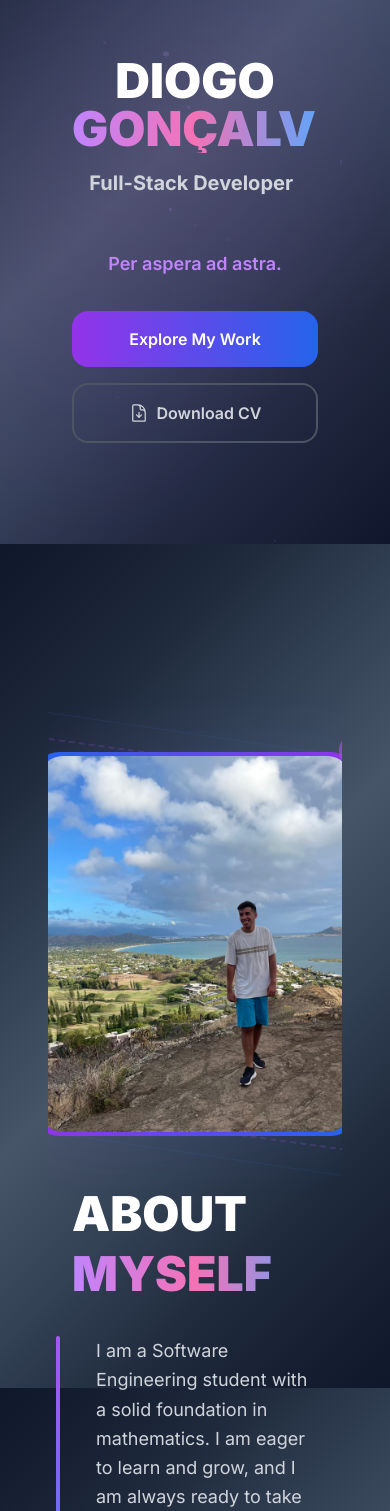
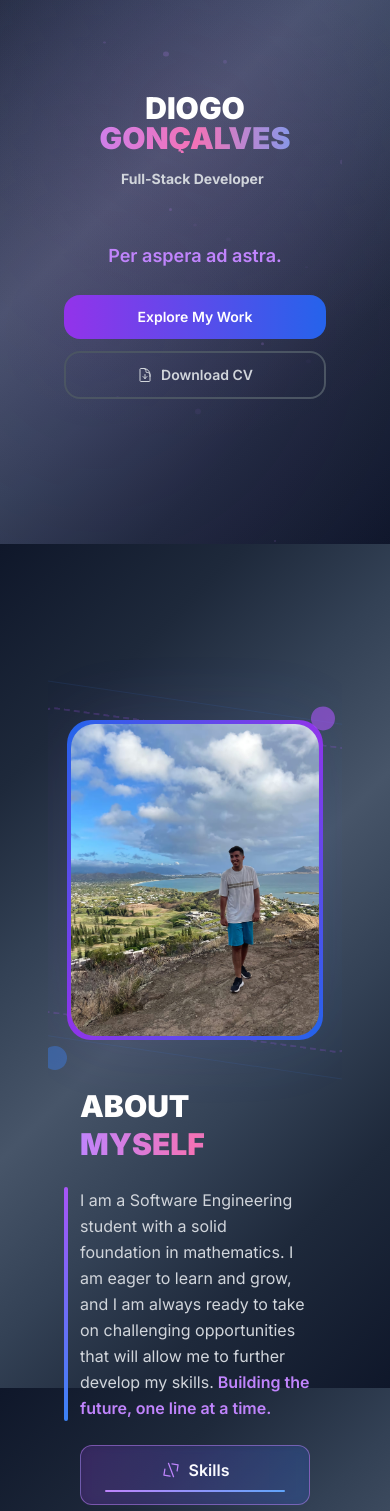
Before and after one commit to Diogoacg/My-Portfolio, a Next.js app: page / in a window 390 px wide. Shown: the part 300-1811 px from the top of the page. Built offline with nearby package versions, Linux system fonts and the light colour scheme.

Commit message:
now responsive

```diff
--- a/next.config.js
+++ b/next.config.js
@@ -3,6 +3,7 @@ const nextConfig = {
   experimental: {
     optimizePackageImports: ["framer-motion"],
   },
+  reactStrictMode: true,
   webpack: (config) => {
     config.externals = [...config.externals, { canvas: "canvas" }];
     return config;
--- a/src/app/components/AboutSection.jsx
+++ b/src/app/components/AboutSection.jsx
@@ -14,9 +14,9 @@ const TAB_DATA = [
   {
     title: "Skills",
     id: "skills",
-    icon: <CodeBracketIcon className="h-6 w-6" />,
+    icon: <CodeBracketIcon className="icon-base" />,
     content: (
-      <div className="grid grid-cols-2 sm:grid-cols-3 gap-6">
+      <div className="skills-grid">
         {[
           "Java",
           "Rust",
@@ -41,16 +41,14 @@ const TAB_DATA = [
             initial={{ opacity: 0, scale: 0.8 }}
             whileInView={{ opacity: 1, scale: 1 }}
             transition={{ delay: index * 0.1 }}
-            className="group flex items-center gap-3 p-3 rounded-xl bg-gradient-to-r from-purple-500/10 to-blue-500/10 border border-purple-500/20 hover:border-purple-400/40 transition-all duration-300"
+            className="skill-item group"
           >
             <motion.div
               animate={{ rotate: [0, 360] }}
               transition={{ duration: 8, repeat: Infinity, ease: "linear" }}
               className="w-2 h-2 rounded-full bg-gradient-to-r from-purple-400 to-blue-400"
             />
-            <span className="text-gray-300 group-hover:text-white transition-colors font-medium">
-              {skill}
-            </span>
+            <span className="skill-text">{skill}</span>
           </motion.div>
         ))}
       </div>
@@ -59,7 +57,7 @@ const TAB_DATA = [
   {
     title: "Education",
     id: "education",
-    icon: <AcademicCapIcon className="h-6 w-6" />,
+    icon: <AcademicCapIcon className="icon-base" />,
     content: (
       <motion.div
         initial={{ opacity: 0, x: -20 }}
@@ -67,9 +65,9 @@ const TAB_DATA = [
         className="relative"
       >
         <div className="absolute left-4 top-0 bottom-0 w-0.5 bg-gradient-to-b from-purple-500 to-blue-500 rounded-full" />
-        <div className="relative ml-8 p-6 rounded-2xl bg-gradient-to-br from-slate-800/50 to-purple-900/20 border border-purple-500/30 backdrop-blur-sm">
+        <div className="about-content-display relative ml-8">
           <div className="absolute -left-6 top-8 w-4 h-4 bg-purple-500 rounded-full border-4 border-slate-900" />
-          <h3 className="text-2xl font-bold text-white mb-2">
+          <h3 className="responsive-text-lg font-bold text-white mb-2">
             BSc in Software Engineering
           </h3>
           <p className="text-purple-300 font-medium mb-1">
@@ -83,7 +81,7 @@ const TAB_DATA = [
   {
     title: "Experience",
     id: "experience",
-    icon: <BriefcaseIcon className="h-6 w-6" />,
+    icon: <BriefcaseIcon className="icon-base" />,
     content: (
       <motion.div
         initial={{ opacity: 0, x: -20 }}
@@ -91,13 +89,13 @@ const TAB_DATA = [
         className="relative"
       >
         <div className="absolute left-4 top-0 bottom-0 w-0.5 bg-gradient-to-b from-purple-500 to-blue-500 rounded-full" />
-        <div className="relative ml-8 p-6 rounded-2xl bg-gradient-to-br from-slate-800/50 to-purple-900/20 border border-purple-500/30 backdrop-blur-sm">
+        <div className="about-content-display relative ml-8">
           <div className="absolute -left-6 top-8 w-4 h-4 bg-blue-500 rounded-full border-4 border-slate-900" />
-          <h3 className="text-2xl font-bold text-white mb-2">
+          <h3 className="responsive-text-lg font-bold text-white mb-2">
             Part-Time Software Developer
           </h3>
           <p className="text-blue-300 font-medium mb-1">Cognitage, Braga</p>
-          <p className="text-gray-400 mb-3">2022 - Present</p>
+          <p className="text-gray-400 mb-3">December 2022 - July 2025</p>
           <p className="text-gray-300 leading-relaxed">
             Worked on AI, Blockchain and Full Homomorphic Encryption projects.
           </p>
@@ -122,10 +120,10 @@ const AboutSection = () => {
   return (
     <section
       id="about"
-      className="relative py-24 overflow-hidden section-transparent"
+      className="about-container relative overflow-hidden section-transparent"
     >
-      <div className="relative z-10 container mx-auto px-6">
-        <div className="md:grid md:grid-cols-2 gap-16 items-center">
+      <div className="relative z-10 container mx-auto responsive-padding">
+        <div className="about-grid">
           {/* Image Section */}
           <motion.div
             initial={{ opacity: 0, scale: 0.8, rotate: -5 }}
@@ -135,7 +133,6 @@ const AboutSection = () => {
             className="relative flex justify-center mb-12 md:mb-0"
           >
             <div className="relative">
-              {/* Floating rings */}
               <motion.div
                 animate={{ rotate: 360 }}
                 transition={{ duration: 25, repeat: Infinity, ease: "linear" }}
@@ -147,15 +144,13 @@ const AboutSection = () => {
                 className="absolute -inset-12 rounded-3xl border border-blue-500/10"
               />
 
-              {/* Glowing background */}
               <motion.div
                 animate={{ opacity: [0.3, 0.6, 0.3] }}
                 transition={{ duration: 4, repeat: Infinity }}
                 className="absolute inset-0 bg-gradient-to-r from-purple-500/20 to-blue-500/20 rounded-3xl blur-2xl"
               />
 
-              {/* Main image container */}
-              <div className="relative w-80 h-96 lg:w-96 lg:h-[28rem]">
+              <div className="about-image">
                 <div className="absolute inset-0 rounded-3xl bg-gradient-to-tr from-purple-600 via-blue-600 to-purple-600 p-1">
                   <div className="w-full h-full rounded-3xl overflow-hidden bg-gray-900">
                     <Image
@@ -168,11 +163,10 @@ const AboutSection = () => {
                   </div>
                 </div>
 
-                {/* Floating elements */}
                 <motion.div
                   animate={{ y: [-8, 8, -8], rotate: [0, 180, 360] }}
                   transition={{ duration: 6, repeat: Infinity }}
-                  className="absolute -top-4 -right-4 w-8 h-8 bg-purple-500 rounded-full opacity-60"
+                  className="about-image-floating absolute bg-purple-500 rounded-full opacity-60"
                 />
                 <motion.div
                   animate={{ y: [8, -8, 8], rotate: [360, 180, 0] }}
@@ -189,12 +183,11 @@ const AboutSection = () => {
             whileInView={{ opacity: 1, x: 0 }}
             transition={{ duration: 0.8, delay: 0.2 }}
             viewport={{ once: true }}
-            className="space-y-8"
+            className="about-content"
           >
-            {/* Title with unique styling */}
-            <div className="space-y-4">
+            <div className="responsive-space-y">
               <motion.h2
-                className="text-5xl lg:text-6xl font-black leading-tight"
+                className="about-title"
                 initial={{ opacity: 0, y: 30 }}
                 whileInView={{ opacity: 1, y: 0 }}
                 transition={{ delay: 0.3 }}
@@ -206,7 +199,6 @@ const AboutSection = () => {
               </motion.h2>
             </div>
 
-            {/* Description with futuristic styling */}
             <motion.div
               initial={{ opacity: 0, y: 20 }}
               whileInView={{ opacity: 1, y: 0 }}
@@ -214,7 +206,7 @@ const AboutSection = () => {
               className="relative"
             >
               <div className="absolute -left-4 top-0 w-1 h-full bg-gradient-to-b from-purple-500 to-blue-500 rounded-full" />
-              <p className="text-lg text-gray-300 leading-relaxed pl-6 max-w-lg">
+              <p className="about-text">
                 I am a Software Engineering student with a solid foundation in
                 mathematics. I am eager to learn and grow, and I am always ready
                 to take on challenging opportunities that will allow me to
@@ -226,12 +218,11 @@ const AboutSection = () => {
               </p>
             </motion.div>
 
-            {/* Futuristic Tab Navigation */}
             <motion.div
               initial={{ opacity: 0, y: 30 }}
               whileInView={{ opacity: 1, y: 0 }}
               transition={{ delay: 0.7 }}
-              className="flex gap-2 overflow-x-auto pb-2"
+              className="about-tabs"
             >
               {TAB_DATA.map((item) => (
                 <TabButton
@@ -245,13 +236,12 @@ const AboutSection = () => {
               ))}
             </motion.div>
 
-            {/* Content Display */}
             <motion.div
               key={tab}
               initial={{ opacity: 0, y: 20 }}
               animate={{ opacity: 1, y: 0 }}
               transition={{ duration: 0.5 }}
-              className="relative p-6 rounded-2xl bg-gradient-to-br from-slate-800/30 to-purple-900/10 border border-purple-500/20 backdrop-blur-sm"
+              className="about-content-display"
             >
               {activeTabData.content}
             </motion.div>
--- a/src/app/components/HeroSection.jsx
+++ b/src/app/components/HeroSection.jsx
@@ -75,14 +75,14 @@ const HeroSection = () => {
       ))}
 
       {/* Main content */}
-      <div className="relative z-10 container mx-auto px-6 py-20 min-h-screen flex items-center">
-        <div className="grid grid-cols-1 lg:grid-cols-2 gap-12 items-center w-full">
-          {/* Left side - Text content (full width on mobile) */}
+      <div className="hero-container relative z-10 container mx-auto min-h-screen flex items-center">
+        <div className="grid grid-cols-1 lg:grid-cols-2 responsive-gap items-center w-full">
+          {/* Left side - Text content */}
           <motion.div
             initial={{ opacity: 0, x: -100 }}
             animate={{ opacity: 1, x: 0 }}
             transition={{ duration: 1, ease: "easeOut" }}
-            className="space-y-8 lg:col-span-1 col-span-1 lg:text-left text-center"
+            className="hero-content lg:col-span-1 col-span-1 lg:text-left text-center"
           >
             {/* Status badge with animation - hidden on mobile */}
             <motion.div
@@ -95,20 +95,20 @@ const HeroSection = () => {
                 animate={{ rotate: 360 }}
                 transition={{ duration: 2, repeat: Infinity, ease: "linear" }}
               >
-                <SparklesIcon className="w-4 h-4 text-purple-400" />
+                <SparklesIcon className="icon-sm text-purple-400" />
               </motion.div>
-              <span className="text-purple-300 text-sm font-medium">
+              <span className="text-purple-300 responsive-text-sm font-medium">
                 Available for new opportunities
               </span>
             </motion.div>
 
-            {/* Main heading with unique styling */}
-            <div className="space-y-4">
+            {/* Main heading with responsive sizing */}
+            <div className="responsive-space-y">
               <motion.h1
                 initial={{ opacity: 0, y: 50 }}
                 animate={{ opacity: 1, y: 0 }}
                 transition={{ delay: 0.7, duration: 0.8 }}
-                className="text-5xl md:text-6xl lg:text-8xl font-black leading-none"
+                className="hero-title"
               >
                 <span className="block text-white">DIOGO</span>
                 <span className="block bg-gradient-to-r from-purple-400 via-pink-400 to-blue-400 bg-clip-text text-transparent">
@@ -116,14 +116,14 @@ const HeroSection = () => {
                 </span>
               </motion.h1>
 
-              {/* Animated type writer with unique container */}
+              {/* Animated type writer */}
               <motion.div
                 initial={{ opacity: 0 }}
                 animate={{ opacity: 1 }}
                 transition={{ delay: 1.2 }}
                 className="relative"
               >
-                <div className="hidden md:flex items-center gap-3 mb-4 justify-center lg:justify-start">
+                <div className="hidden md:flex items-center responsive-gap mb-4 justify-center lg:justify-start">
                   <motion.div
                     animate={{ rotate: [0, 90, 180, 270, 360] }}
                     transition={{
@@ -132,7 +132,7 @@ const HeroSection = () => {
                       ease: "linear",
                     }}
                   >
-                    <CodeBracketIcon className="w-6 h-6 text-purple-400" />
+                    <CodeBracketIcon className="icon-base text-purple-400" />
                   </motion.div>
                   <div className="h-[1px] w-12 bg-gradient-to-r from-purple-400 to-transparent"></div>
                 </div>
@@ -153,12 +153,12 @@ const HeroSection = () => {
                   wrapper="div"
                   speed={50}
                   repeat={Infinity}
-                  className="text-xl md:text-2xl lg:text-3xl font-bold text-gray-300 min-h-[3rem]"
+                  className="hero-subtitle min-h-[3rem]"
                 />
               </motion.div>
             </div>
 
-            {/* Description with unique styling */}
+            {/* Description */}
             <motion.div
               initial={{ opacity: 0, y: 30 }}
               animate={{ opacity: 1, y: 0 }}
@@ -166,20 +166,19 @@ const HeroSection = () => {
               className="relative"
             >
               <div className="absolute -left-4 top-0 w-1 h-full bg-gradient-to-b from-purple-500 to-blue-500 rounded-full lg:block hidden"></div>
-              <p className="text-lg text-gray-300 leading-relaxed lg:pl-6 max-w-lg mx-auto lg:mx-0">
+              <p className="responsive-text-lg text-gray-300 leading-relaxed lg:pl-6 max-w-lg mx-auto lg:mx-0">
                 <span className="text-purple-400 font-semibold">
-                  {" "}
                   Per aspera ad astra.
                 </span>
               </p>
             </motion.div>
 
-            {/* CTA buttons with hover effects */}
+            {/* CTA buttons */}
             <motion.div
               initial={{ opacity: 0, y: 50 }}
               animate={{ opacity: 1, y: 0 }}
               transition={{ delay: 1.8, duration: 0.8 }}
-              className="flex flex-col sm:flex-row gap-4 justify-center lg:justify-start"
+              className="hero-buttons"
             >
               <motion.a
                 href="#projects"
@@ -188,7 +187,7 @@ const HeroSection = () => {
                   boxShadow: "0 20px 40px rgba(147, 51, 234, 0.3)",
                 }}
                 whileTap={{ scale: 0.95 }}
-                className="group relative px-8 py-4 bg-gradient-to-r from-purple-600 to-blue-600 rounded-2xl font-semibold text-white overflow-hidden"
+                className="hero-button group relative bg-gradient-to-r from-purple-600 to-blue-600 rounded-2xl font-semibold text-white overflow-hidden"
               >
                 <span className="relative z-10">Explore My Work</span>
                 <motion.div
@@ -202,15 +201,15 @@ const HeroSection = () => {
                 download="CV.pdf"
                 whileHover={{ scale: 1.05 }}
                 whileTap={{ scale: 0.95 }}
-                className="group flex items-center gap-2 px-8 py-4 border-2 border-gray-600 rounded-2xl font-semibold text-gray-300 hover:border-purple-500 hover:text-white transition-all duration-300 justify-center"
+                className="hero-button group flex items-center gap-2 border-2 border-gray-600 rounded-2xl font-semibold text-gray-300 hover:border-purple-500 hover:text-white transition-all duration-300 justify-center"
               >
-                <DocumentArrowDownIcon className="w-5 h-5 group-hover:text-purple-400 transition-colors" />
+                <DocumentArrowDownIcon className="icon-sm group-hover:text-purple-400 transition-colors" />
                 Download CV
               </motion.a>
             </motion.div>
           </motion.div>
 
-          {/* Right side - Image with futuristic design (hidden on mobile) */}
+          {/* Right side - Image */}
           <motion.div
             initial={{ opacity: 0, scale: 0.5, rotate: -10 }}
             animate={{ opacity: 1, scale: 1, rotate: 0 }}
@@ -220,21 +219,18 @@ const HeroSection = () => {
             onMouseLeave={() => setIsHovered(false)}
           >
             <div className="relative">
-              {/* Outer ring animation */}
               <motion.div
                 animate={{ rotate: 360 }}
                 transition={{ duration: 20, repeat: Infinity, ease: "linear" }}
                 className="absolute -inset-4 rounded-full border-2 border-dashed border-purple-500/30"
               />
 
-              {/* Middle ring animation */}
               <motion.div
                 animate={{ rotate: -360 }}
                 transition={{ duration: 15, repeat: Infinity, ease: "linear" }}
                 className="absolute -inset-8 rounded-full border border-blue-500/20"
               />
 
-              {/* Main image container */}
               <motion.div
                 whileHover={{ scale: 1.05 }}
                 className="relative w-80 h-80 lg:w-96 lg:h-96"
@@ -252,7 +248,6 @@ const HeroSection = () => {
                   </div>
                 </div>
 
-                {/* Floating elements around image */}
                 <motion.div
                   animate={{ y: [-10, 10, -10] }}
                   transition={{ duration: 3, repeat: Infinity }}
--- a/src/app/components/ProjectTag.jsx
+++ b/src/app/components/ProjectTag.jsx
@@ -6,10 +6,8 @@ const ProjectTag = ({ name, onClick, isSelected, icon }) => {
     <motion.button
       whileHover={{ scale: 1.05 }}
       whileTap={{ scale: 0.95 }}
-      className={`relative px-6 py-3 rounded-2xl border-2 flex items-center gap-3 font-semibold transition-all duration-300 ${
-        isSelected
-          ? "bg-gradient-to-r from-purple-600/30 to-blue-600/30 border-purple-400/60 text-white shadow-lg shadow-purple-500/25"
-          : "bg-gradient-to-r from-slate-800/30 to-purple-900/10 border-purple-500/20 text-gray-300 hover:border-purple-400/40 hover:text-white"
+      className={`project-tag ${
+        isSelected ? "project-tag-selected" : "project-tag-default"
       }`}
       onClick={() => onClick(name)}
     >
--- a/src/app/globals.css
+++ b/src/app/globals.css
@@ -183,6 +183,110 @@
     z-index: 1;
   }
 
+  /* Responsividade para HeroSection - CORRIGIDA */
+  .hero-title {
+    @apply text-3xl sm:text-5xl md:text-6xl lg:text-7xl xl:text-8xl font-black leading-none;
+  }
+
+  .hero-subtitle {
+    @apply text-sm sm:text-base md:text-lg lg:text-xl font-bold text-gray-300;
+  }
+  .hero-container {
+    @apply px-4 sm:px-6 py-16 sm:py-20;
+  }
+
+  .hero-content {
+    @apply space-y-6 sm:space-y-8 lg:text-left text-center;
+  }
+
+  .hero-buttons {
+    @apply flex flex-col sm:flex-row gap-3 sm:gap-4 justify-center lg:justify-start;
+  }
+
+  .hero-button {
+    @apply px-6 sm:px-8 py-3 sm:py-4 text-sm sm:text-base;
+  }
+
+  /* Responsividade para AboutSection */
+  .about-title {
+    @apply text-3xl sm:text-4xl lg:text-5xl xl:text-6xl font-black leading-tight;
+  }
+
+  .about-container {
+    @apply py-16 sm:py-20 lg:py-24 px-4 sm:px-6;
+  }
+
+  .about-grid {
+    @apply md:grid md:grid-cols-2 gap-8 lg:gap-16 items-start;
+  }
+
+  .about-image {
+    @apply w-64 h-80 sm:w-72 sm:h-96 md:w-80 md:h-[26rem] lg:w-96 lg:h-[28rem];
+  }
+
+  .about-image-floating {
+    @apply -top-3 -right-3 sm:-top-4 sm:-right-4 w-6 h-6 sm:w-8 sm:h-8;
+  }
+
+  .about-content {
+    @apply space-y-6 sm:space-y-8;
+  }
+
+  .about-text {
+    @apply text-base sm:text-lg text-gray-300 leading-relaxed sm:pl-6 max-w-lg;
+  }
+
+  .about-tabs {
+    @apply flex flex-col sm:flex-row gap-2 overflow-x-auto pb-2;
+  }
+
+  .about-content-display {
+    @apply p-4 sm:p-6 rounded-2xl bg-gradient-to-br from-slate-800/30 to-purple-900/10 border border-purple-500/20 backdrop-blur-sm;
+  }
+
+  /* Responsividade para ProjectsSection */
+  .projects-title {
+    @apply text-3xl sm:text-4xl lg:text-5xl xl:text-6xl font-black leading-tight mb-4 sm:mb-6;
+  }
+
+  .projects-container {
+    @apply px-4 sm:px-6 py-16 sm:py-20 lg:py-24;
+  }
+
+  .projects-grid {
+    @apply grid grid-cols-1 sm:grid-cols-2 lg:grid-cols-3 gap-6 sm:gap-8;
+  }
+
+  .projects-tags {
+    @apply flex flex-wrap justify-center items-center py-4 sm:py-6 gap-2 sm:gap-4 mb-8 sm:mb-12;
+  }
+
+  /* Responsividade para ProjectTag */
+  .project-tag {
+    @apply px-3 py-2 sm:px-4 sm:py-2.5 lg:px-6 lg:py-3 rounded-xl sm:rounded-2xl border-2 flex items-center gap-2 sm:gap-3 font-semibold transition-all duration-300 text-sm sm:text-base;
+  }
+
+  .project-tag-selected {
+    @apply bg-gradient-to-r from-purple-600/30 to-blue-600/30 border-purple-400/60 text-white shadow-lg shadow-purple-500/25;
+  }
+
+  .project-tag-default {
+    @apply bg-gradient-to-r from-slate-800/30 to-purple-900/10 border-purple-500/20 text-gray-300 hover:border-purple-400/40 hover:text-white;
+  }
+
+  /* Skills grid responsivo */
+  .skills-grid {
+    @apply grid grid-cols-1 sm:grid-cols-2 lg:grid-cols-3 gap-4 sm:gap-6;
+  }
+
+  .skill-item {
+    @apply flex items-center gap-2 sm:gap-3 p-2 sm:p-3 rounded-xl bg-gradient-to-r from-purple-500/10 to-blue-500/10 border border-purple-500/20 hover:border-purple-400/40 transition-all duration-300;
+  }
+
+  .skill-text {
+    @apply text-gray-300 group-hover:text-white transition-colors font-medium text-sm sm:text-base;
+  }
+
   /* Light mode - navbar específico */
   [data-theme="light"] .navbar-light {
     background: rgba(255, 255, 255, 0.9) !important;
@@ -225,4 +329,92 @@
       0 10px 10px -5px rgba(0, 0, 0, 0.04) !important;
     background: rgb(255, 255, 255) !important;
   }
+
+  .email-text {
+    @apply text-sm sm:text-sm md:text-base lg:text-xl font-medium;
+  }
+
+  /* Utility classes para tamanhos responsivos */
+  .responsive-padding {
+    @apply px-4 sm:px-6 lg:px-8;
+  }
+
+  .responsive-margin {
+    @apply mx-4 sm:mx-6 lg:mx-8;
+  }
+
+  .responsive-text-sm {
+    @apply text-sm sm:text-base;
+  }
+
+  .responsive-text-base {
+    @apply text-base sm:text-lg;
+  }
+
+  .responsive-text-lg {
+    @apply text-lg sm:text-xl lg:text-2xl;
+  }
+
+  .responsive-gap {
+    @apply gap-4 sm:gap-6 lg:gap-8;
+  }
+
+  .responsive-space-y {
+    @apply space-y-4 sm:space-y-6 md:space-y-8  lg:space-y-10;
+  }
+
+  /* Mobile-first icon sizes */
+  .icon-sm {
+    @apply w-4 h-4 sm:w-5 sm:h-5;
+  }
+
+  .icon-base {
+    @apply w-5 h-5 sm:w-6 sm:h-6;
+  }
+
+  .icon-lg {
+    @apply w-6 h-6 sm:w-7 sm:h-7 lg:w-8 lg:h-8;
+  }
+
+  /* Container breakpoints customizados */
+  .container-responsive {
+    @apply w-full max-w-sm sm:max-w-md md:max-w-lg lg:max-w-xl xl:max-w-2xl 2xl:max-w-4xl mx-auto;
+  }
+
+  /* Flexbox responsivo */
+  .flex-responsive {
+    @apply flex flex-col sm:flex-row;
+  }
+
+  .flex-responsive-reverse {
+    @apply flex flex-col-reverse sm:flex-row;
+  }
+
+  /* Grid responsivo */
+  .grid-responsive-2 {
+    @apply grid grid-cols-1 sm:grid-cols-2;
+  }
+
+  .grid-responsive-3 {
+    @apply grid grid-cols-1 sm:grid-cols-2 lg:grid-cols-3;
+  }
+
+  .grid-responsive-4 {
+    @apply grid grid-cols-1 sm:grid-cols-2 lg:grid-cols-3 xl:grid-cols-4;
+  }
 }
+
+/* Media queries específicas para casos especiais */
+@media (max-width: 640px) {
+  .mobile-hide {
+    display: none !important;
+  }
+
+  .mobile-full-width {
+    width: 100% !important;
+  }
+
+  .mobile-center {
+    text-align: center !important;
+  }
+}
```
Also changed, not shown: src/app/components/EmailSection.jsx (+18 -18 lines), src/app/components/ProjectsSection.jsx (+23 -25 lines).
